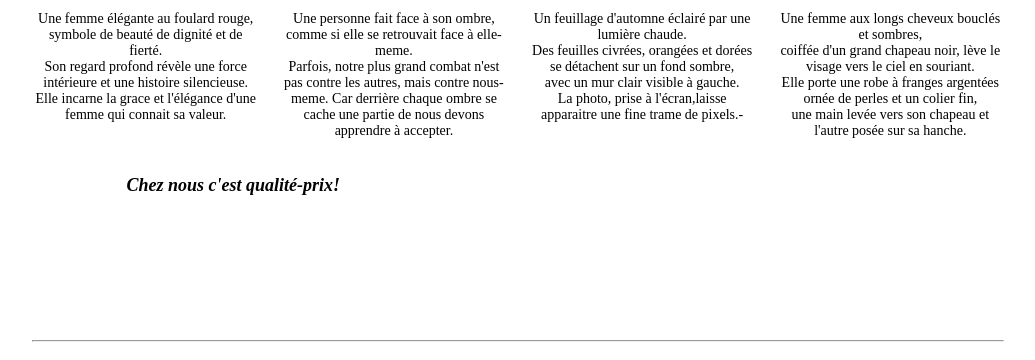
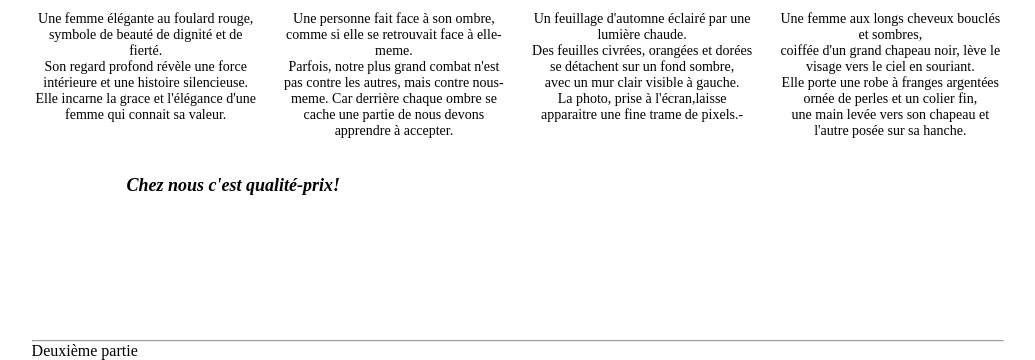
Before and after one commit to abou-soum/firt-project, a plain HTML site: page index.html in a window 1280 px wide. Shown: the part 550-910 px from the top of the page, without its empty margins (122-1157 px from the left). Drawn offline with Linux system fonts and the light colour scheme.

Commit message:
Add paragraph for 'Deuxième partie' in index.html

```diff
--- a/index.html
+++ b/index.html
@@ -56,6 +56,8 @@
 
     <hr>
 
+    <p>Deuxième partie</p>
+
 </body>
 
 
```
